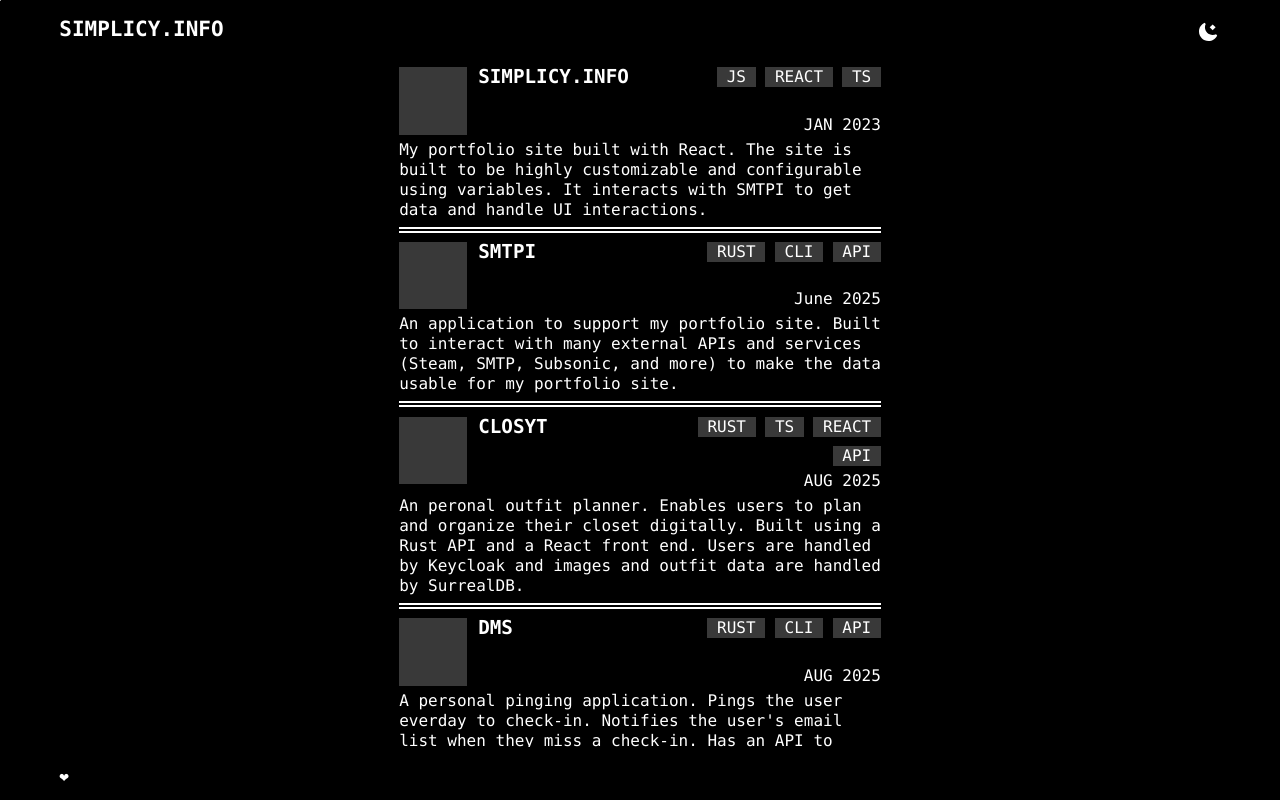
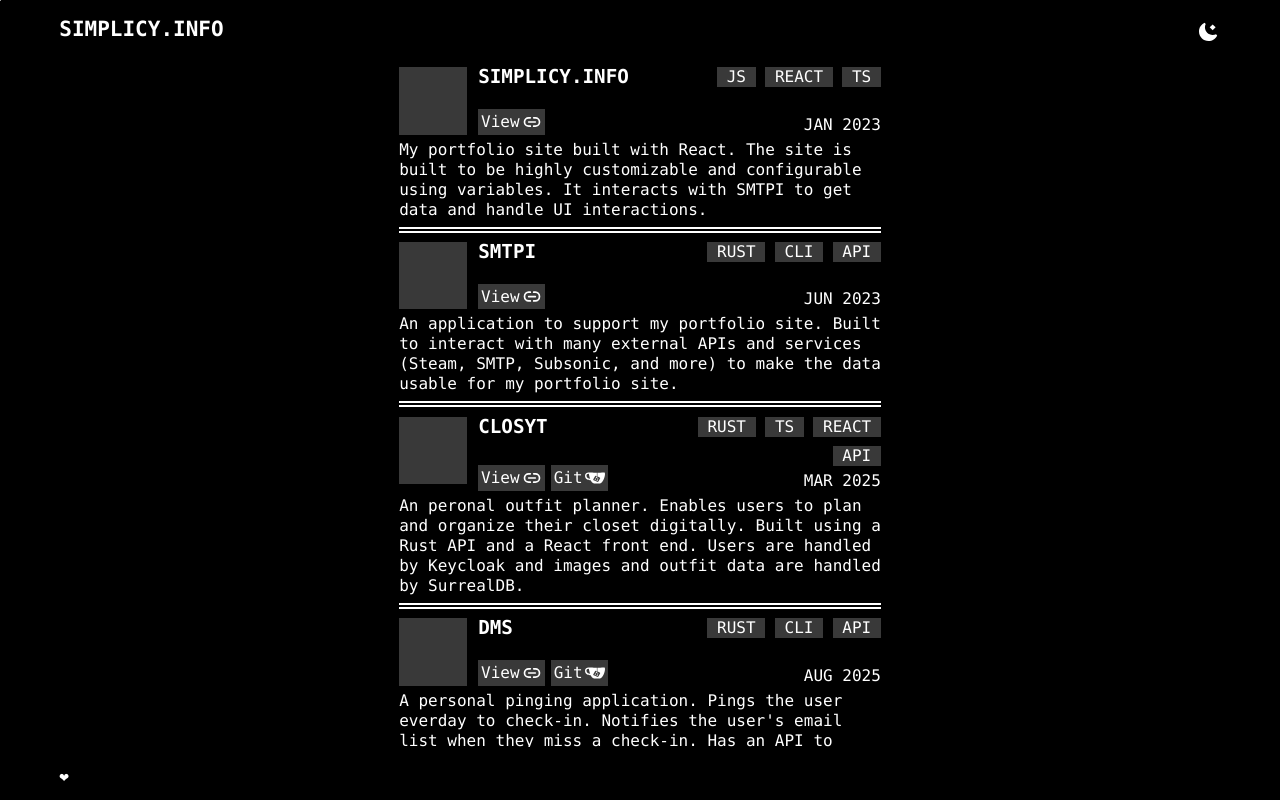
Before and after one commit to simplicy/simplicy.info, a React (Vite) app: page /projects in a window 1280 px wide. Built offline with nearby package versions, Linux system fonts and the light colour scheme; a web font is replaced by a local one.

Commit message:
updated to fix links

```diff
--- a/src/common/vars.ts
+++ b/src/common/vars.ts
@@ -31,7 +31,7 @@ export const apps = [
   },
   {
     name: "SMTPI",
-    date: "June 2025",
+    date: "JUN 2023",
     description: "An application to support my portfolio site. Built to interact with many external APIs  and services (Steam, SMTP, Subsonic, and more) to make the data usable for my portfolio site.",
     link: "https://git.sympil.com/git/simplicy/smtpi",
     version: "",
@@ -40,9 +40,10 @@ export const apps = [
   {
     name: "CLOSYT",
     image: "",
-    date: "AUG 2025",
+    date: "MAR 2025",
     description: "An peronal outfit planner. Enables users to plan and organize their closet digitally. Built using a Rust API and a React front end. Users are handled by Keycloak and images and outfit data are handled by SurrealDB.",
     link: "https://closyt.com",
+    git: "https://git.sympil.com/git/closyt/closyt",
     version: "",
     tags: ["Rust", "TS", "React", "API"],
   },
@@ -52,6 +53,7 @@ export const apps = [
     date: "AUG 2025",
     description: "A personal pinging application. Pings the user everday to check-in. Notifies the user's email list when they miss a check-in. Has an API to handle the UI interactions and a Scheduler to handle the pings.",
     link: "https://dms.sympil.com",
+    git: "https://git.sympil.com/git/simplicy/dms",
     version: "",
     tags: ["Rust", "CLI", "API"],
   }
--- a/src/pages/Projects.tsx
+++ b/src/pages/Projects.tsx
@@ -7,12 +7,14 @@ import Badge from "../sacred/Badge";
 import Indent from "../sacred/Indent";
 import Avatar from "../sacred/Avatar";
 import Divider from "../sacred/Divider";
+import ActionButton from "../sacred/ActionButton";
+import Gitea from "../common/assets/gitea.svg";
+import Link from "../common/assets/link.svg";
 export default function Projects() {
   const navigate = useNavigate();
 
   return (
     <motion.div
-      layout
       style={{
         display: "flex",
         padding: "2ch",
@@ -61,13 +63,7 @@ export default function Projects() {
                 ease: "easeInOut",
               }}
             >
-              <button className={styles.app}
-                onClick={() => {
-                  if (app.link && app.link !== "") {
-                    window.open(app.link, "_blank");
-                  }
-                }}
-              >
+              <div className={styles.app} >
                 <Avatar src={app.image && app.image} target="_blank" style={{
                   width: "7ch",
                   height: "7ch",
@@ -81,6 +77,32 @@ export default function Projects() {
                     justifyContent: "space-between",
                   }}>
                     <p className={styles.appName}>{app.name}</p>
+
+                    <div className={styles.appButtons}>
+                      {app.link &&
+                        <ActionButton
+                          icon={Link}
+                          onClick={() => {
+                            if (app.link && app.link !== "") {
+                              window.open(app.link, "_blank");
+                            }
+                          }}
+                          hotkey="View"
+                        />
+                      }
+                      {app.git &&
+                        <ActionButton
+                          icon={Gitea}
+                          onClick={() => {
+                            if (app.git && app.git !== "") {
+                              window.open(app.git, "_blank");
+                            }
+                          }}
+                          hotkey="Git"
+                        />
+                      }
+                    </div>
+
                   </Indent>
                   <span className={styles.appHeader}>
                     <span className={styles.appTags}>
@@ -95,7 +117,7 @@ export default function Projects() {
                 </Avatar>
                 <p className={styles.appInfo}>{app.description}</p>
                 <Divider type="DOUBLE" />
-              </button>
+              </div>
             </motion.div>
           )
         })}
--- a/src/pages/style/Projects.module.scss
+++ b/src/pages/style/Projects.module.scss
@@ -10,21 +10,22 @@
 }
 .app {
   text-align: left;
-  &:hover,&:focus {
-    cursor: pointer;
-    div:has(div) div{
-      background-color: var(--theme-focused-foreground);
-    }
-  }
   box-shadow: 1ch 1ch 0 0 var(--theme-border-subdued);
   section {
     padding: 1ch;
   }
 }
+.appButtons {
+  display: flex;
+  gap: .5ch;
+  justify-content: start;
+}
+
 .appInfo{
   padding-top: .5ch;
   display: flex;
   flex-direction: column;
+  fill: var(--theme-text);
 }
 
 .actionButton {
```
Also changed, not shown: src/common/assets/link.svg (added).
